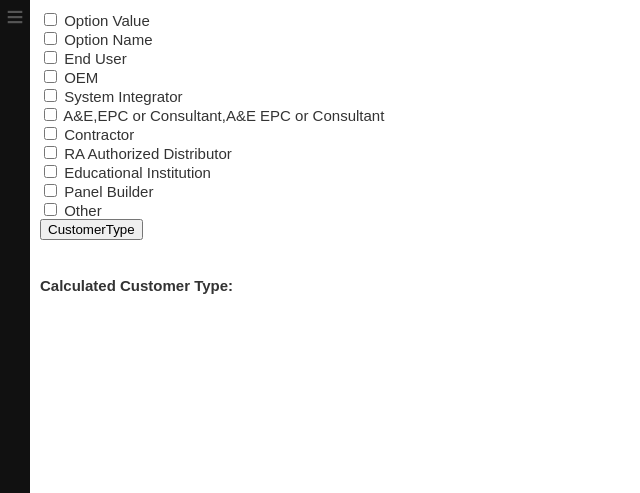
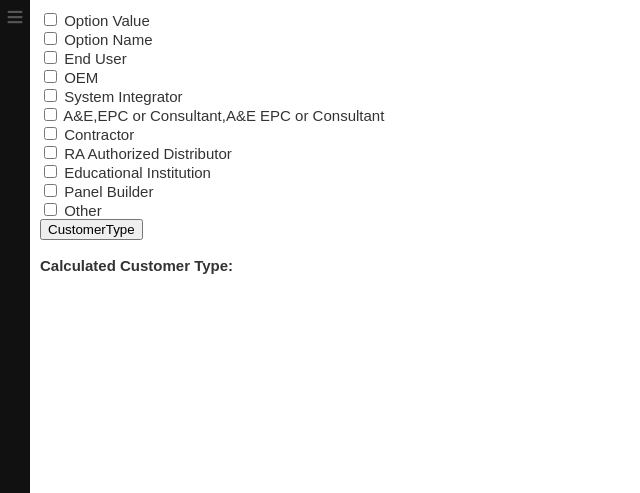
Before and after one commit to naveenvl123/RW-Helpline, a PHP site: page /picklist.html in a window 1280 px wide. Shown: the top 493 px of the page, without its empty margins (0-640 px from the left). Run offline with PHP 8.4, Linux system fonts and the light colour scheme.

Commit message:
new update

```diff
--- a/RW-Helpline.css
+++ b/RW-Helpline.css
@@ -38,6 +38,15 @@ section.body {
   }
 }
 
+form{
+  h4{
+    margin: 0;
+  }
+  h5{
+      padding: 10px;
+      margin: 0;
+  }
+}
 
 .pages {
   ul {
--- a/picklist.html
+++ b/picklist.html
@@ -27,7 +27,7 @@
         </div>
 
         <div class="details">
-            <form action="">
+            <form>
                 <input type="checkbox" id="Option Value" value="Option Value">
                 <label for="Option Value">Option Value</label>
                 <br>
@@ -67,10 +67,8 @@
                 <input type="button" onclick="myFunction()" value="CustomerType">
                 <br><br>
 
-                <h4>
-                    Calculated Customer Type:<br>
-                    <small class="content" id="order"></small>
-                </h4>
+                <h4>Calculated Customer Type:</h4>
+                <h5 class="content" id="order"></h5>
             </form>
         </div>
 
```
